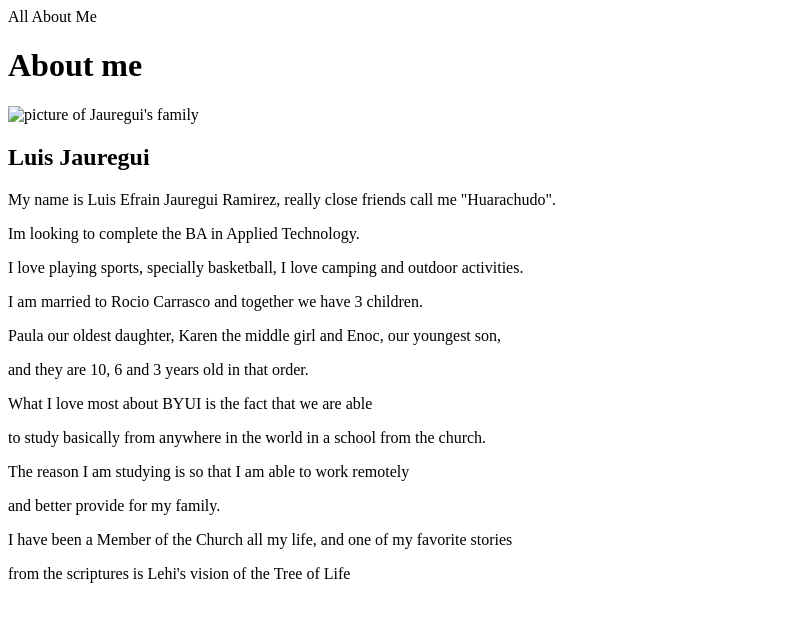
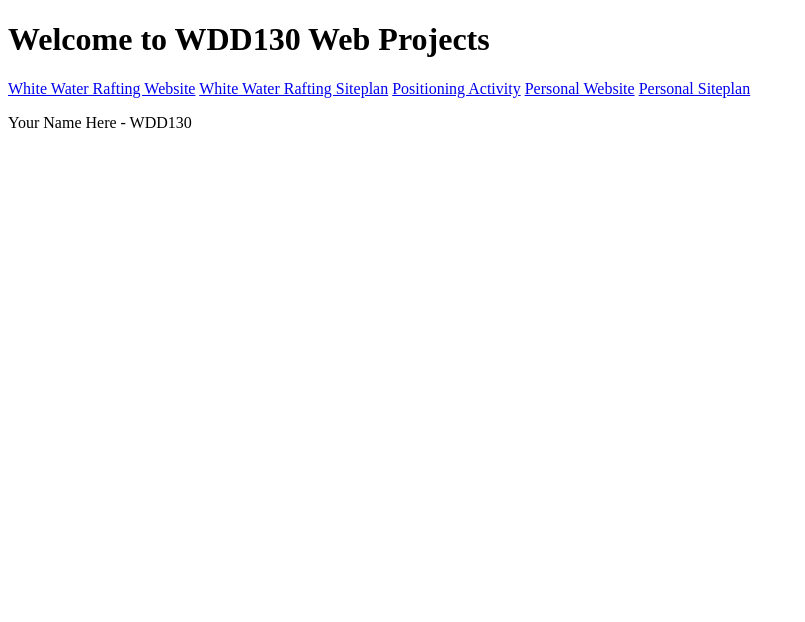
Before and after one commit to LuisEJauregui/WDD130, a plain HTML site: page index.html in a window 1280 px wide. Shown: the whole page, without its empty margins (0-805 px from the left). Drawn offline with Linux system fonts and the light colour scheme.

Commit message:
Created new Index and included repository content

```diff
--- a/index.html
+++ b/index.html
@@ -1,26 +1,20 @@
 <!DOCTYPE html>
-<html lang=""en">
+<html lang="en">
 <head>
     <meta charset="UTF-8">
     <meta http-equiv="X-UA-Compatible" content="IE=edge">
-    <meta name="viewport" content="width=device-width, initial-scale=1.0"
-    <title>All About Me</title>
+    <meta name="viewport" content="width=device-width, initial-scale=1.0">
+    <title>WDD130 Home Page</title>
 </head>
 <body>
-    <h1>About me</h1>
-    <img alt="picture of Jauregui's family" width="400" src="images/fam1.jpg" >
-    <h2>Luis Jauregui</h2>
-    <p>My name is Luis Efrain Jauregui Ramirez, really close friends call me "Huarachudo".</p>
-    <p> Im looking to complete the BA in Applied Technology. </p>
-    <p>I love playing sports, specially basketball, I love camping and outdoor activities.</p>
-    <p>I am married to Rocio Carrasco and together we have 3 children.
-    <p>Paula our oldest daughter, Karen the middle girl and Enoc, our youngest son, </p>
-    <p>and they are 10, 6 and 3 years old in that order.</p>
-    <p>What I love most about BYUI is the fact that we are able</p>
-    <p>to study basically from anywhere in the world in a school from the church.<p>
-    <p>The reason I am studying is so that I am able to work remotely</p>
-    <p>and better provide for my family.</p>
-    <p>I have been a Member of the Church all my life, and one of my favorite stories</p>
-    <p>from the scriptures is Lehi's vision of the Tree of Life</p>
+    <h1>Welcome to WDD130 Web Projects</h1>
+<nav>
+  <a href="wwr/index.html">White Water Rafting Website</a>
+  <a href="wwr/site-plan-rafting.html">White Water Rafting Siteplan</a>
+  <a href="positioning.html">Positioning Activity</a>
+  <a href="#">Personal Website</a>
+  <a href="#">Personal Siteplan</a>
+</nav>
+<p>Your Name Here - WDD130</p>
 </body>
 </html>
```
